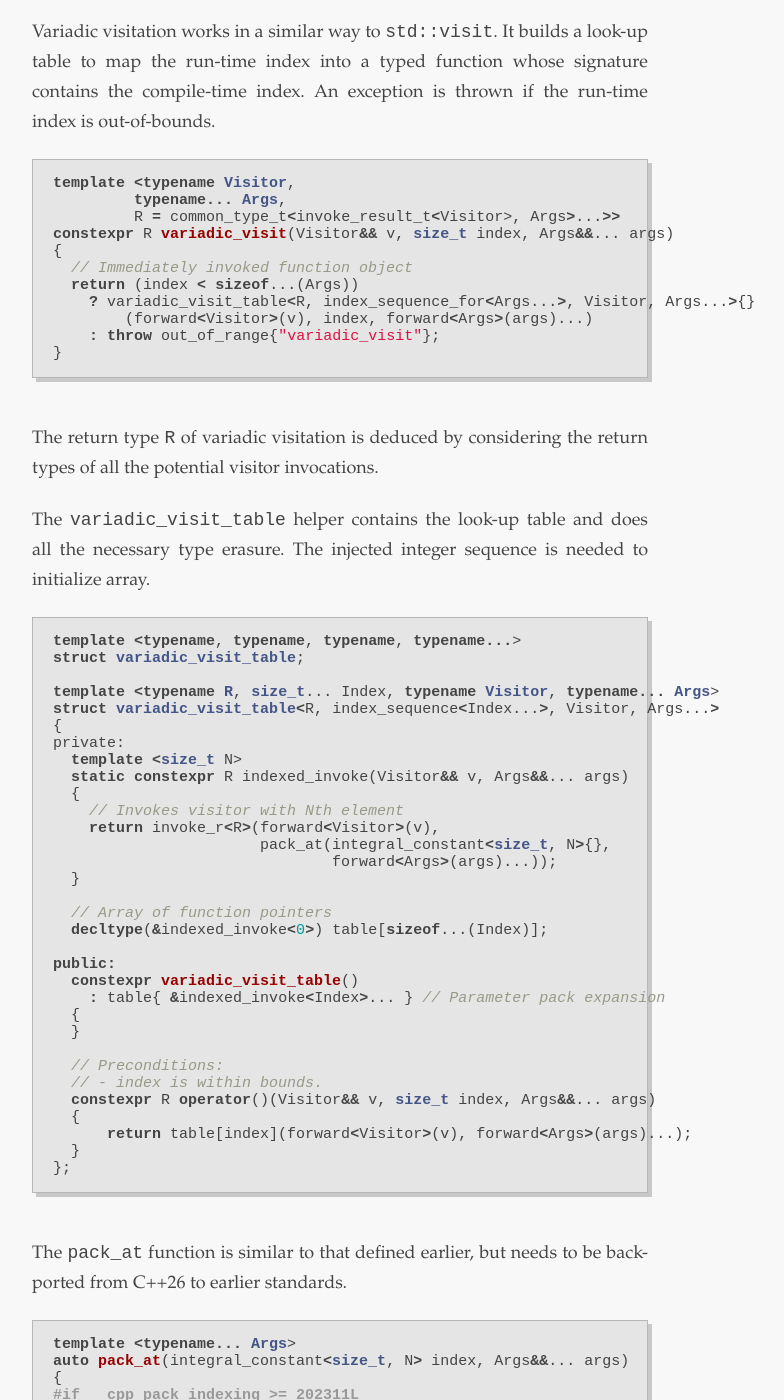
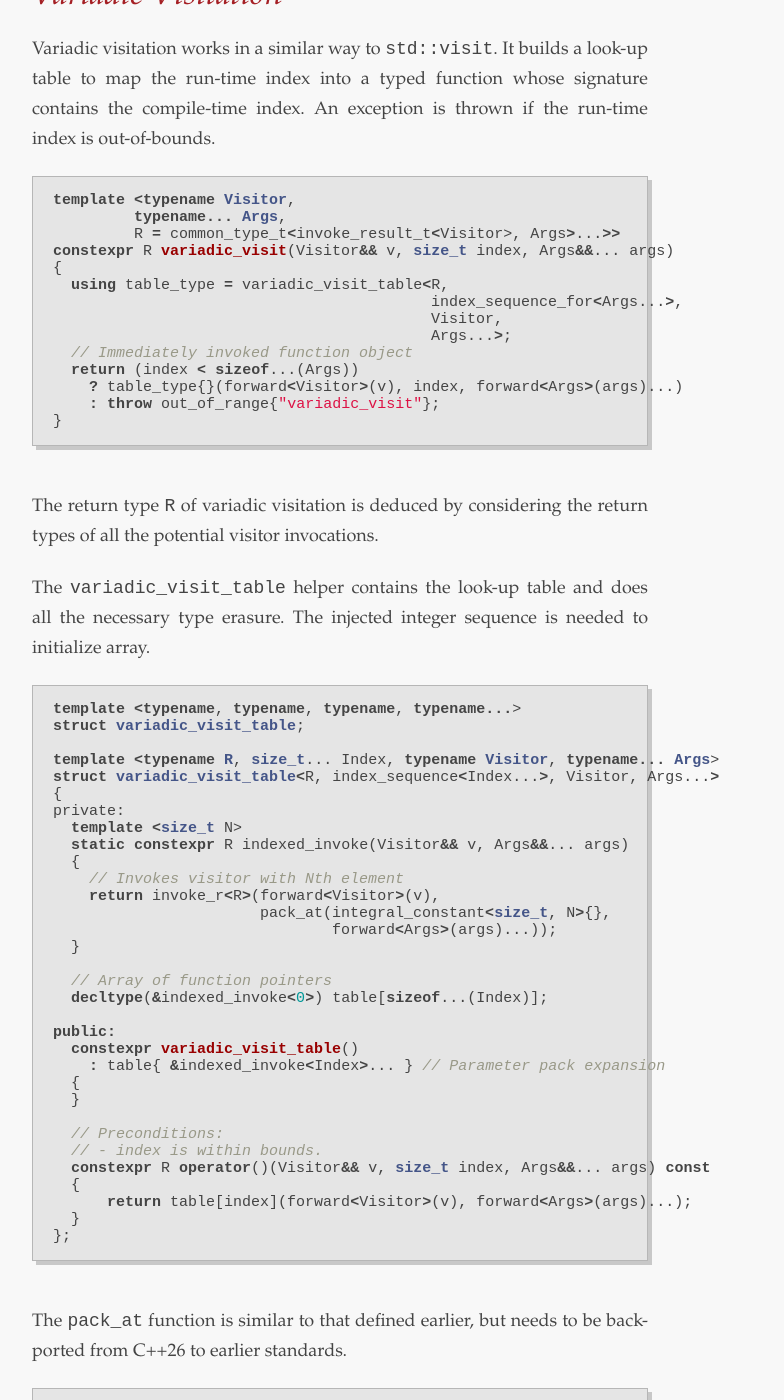
Before and after one commit to breese/breese.github.io, a Jekyll site: the page built from _posts/2026-05-01-variadic-visitation.md, in a window 1280 px wide and 1400 px high, scrolled down 4245 px. Shown: the whole window, without its empty margins (128-912 px from the left). Built offline with Jekyll 4.4.1, drawn with Linux system fonts in a browser that asks for light colours; some web fonts are replaced; some of the changed text lies outside the part shown.

Commit message:
Clarifying code changes

```diff
--- a/_posts/2026-05-01-variadic-visitation.md
+++ b/_posts/2026-05-01-variadic-visitation.md
@@ -125,7 +126,7 @@ template <typename T>
 struct constructor
 {
   template <typename... Args>
-  constexpr T operator()(Args&&... args)
+  constexpr T operator()(Args&&... args) const
     noexcept(is_nothrow_constructible_v<T, Args...>)
   {
     return T(forward<Args>(args)...);
@@ -196,10 +197,13 @@ template <typename Visitor,
 	 R = common_type_t<invoke_result_t<Visitor>, Args>...>>
 constexpr R variadic_visit(Visitor&& v, size_t index, Args&&... args)
 {
+  using table_type = variadic_visit_table<R,
+                                          index_sequence_for<Args...>,
+                                          Visitor,
+                                          Args...>;
   // Immediately invoked function object
   return (index < sizeof...(Args))
-    ? variadic_visit_table<R, index_sequence_for<Args...>, Visitor, Args...>{}
-        (forward<Visitor>(v), index, forward<Args>(args)...)
+    ? table_type{}(forward<Visitor>(v), index, forward<Args>(args)...)
     : throw out_of_range{"variadic_visit"};
 }
 {% endhighlight %}
@@ -239,7 +243,7 @@ public:
 
   // Preconditions:
   // - index is within bounds.
-  constexpr R operator()(Visitor&& v, size_t index, Args&&... args)
+  constexpr R operator()(Visitor&& v, size_t index, Args&&... args) const
   {
       return table[index](forward<Visitor>(v), forward<Args>(args)...);
   }
@@ -250,7 +254,7 @@ The `pack_at` function is similar to that defined earlier, but needs to
 be back-ported from C++26 to earlier standards.
 
 {% highlight c++ %}
-template <typename... Args>
+template <size_t N, typename... Args>
 auto pack_at(integral_constant<size_t, N> index, Args&&... args)
 {
 #if __cpp_pack_indexing >= 202311L
```
Also changed, not shown: other parts of _posts/2026-05-01-variadic-visitation.md (+1 -0 lines).
